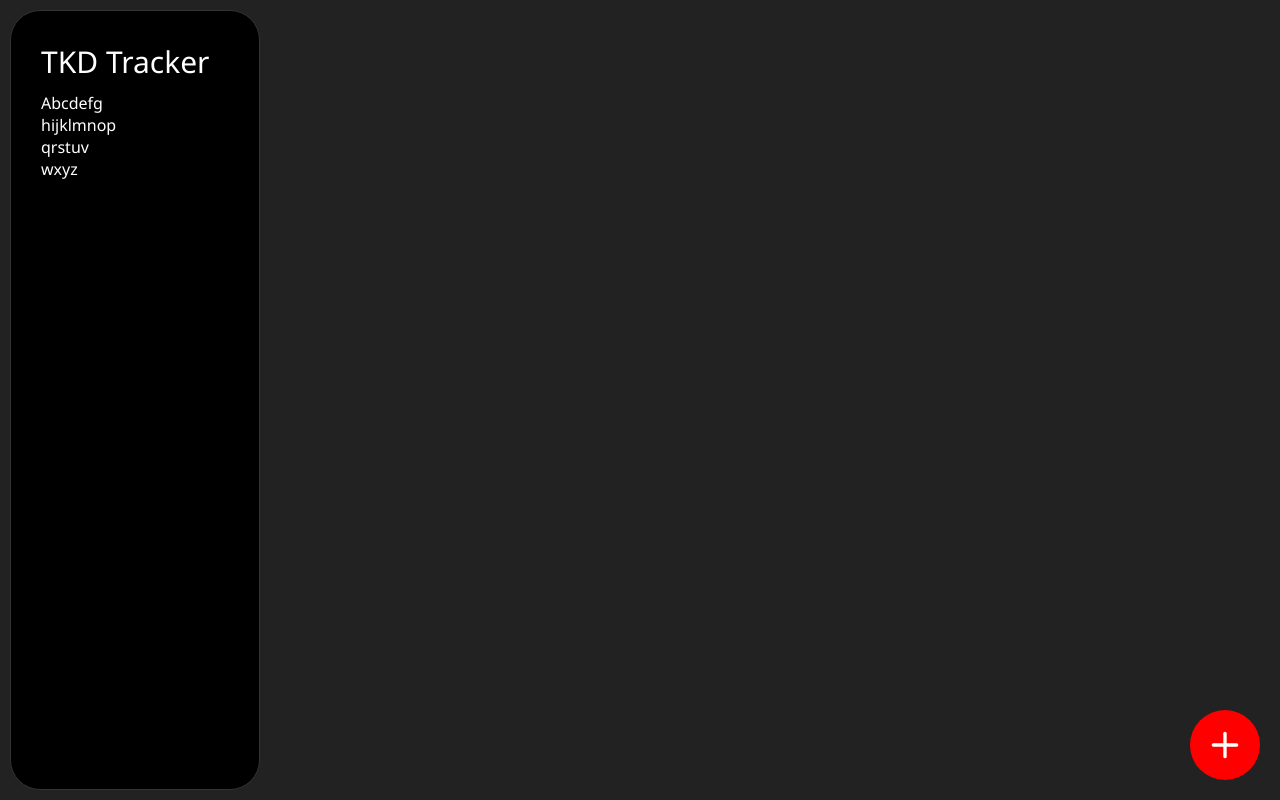
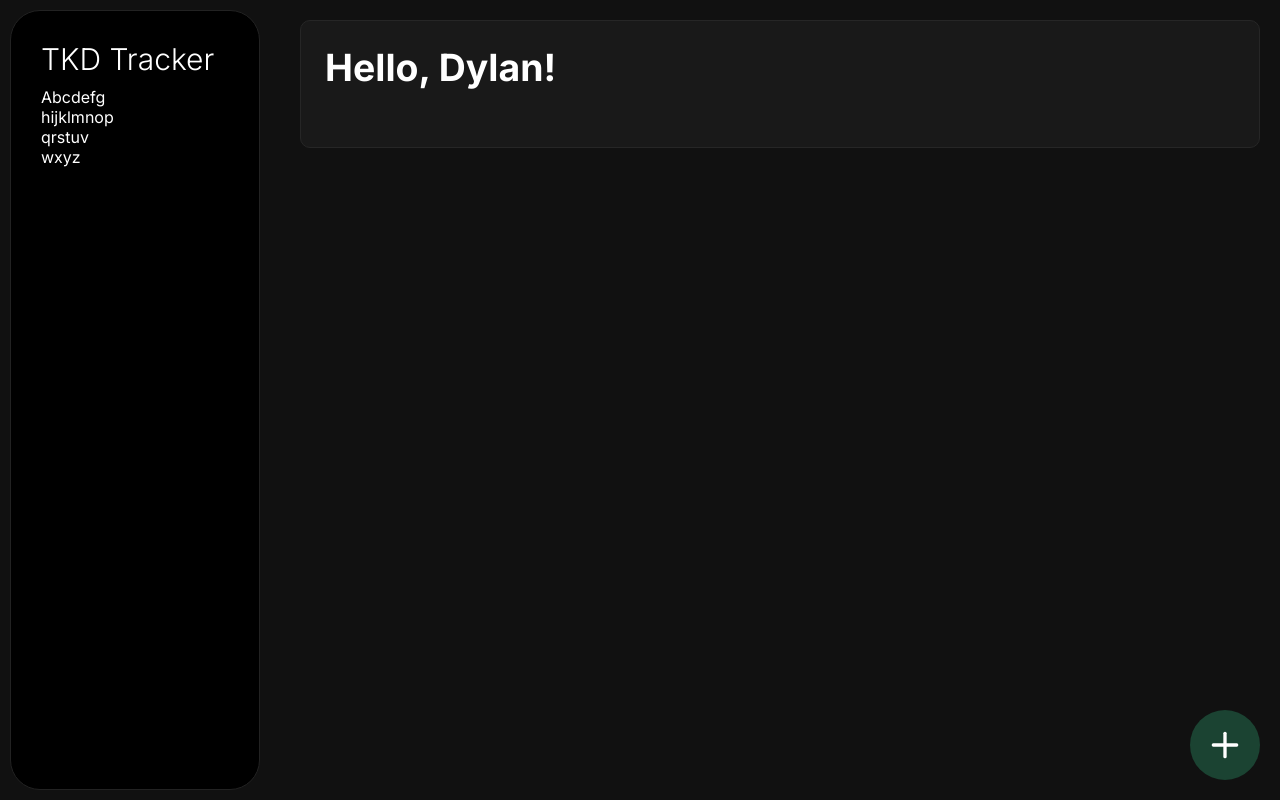
Before and after one commit to dylanmccune/tkd_tracker, a plain HTML site: page index.html in a window 1280 px wide. Drawn offline with nearby package versions, Linux system fonts and the light colour scheme.

Commit message:
update styling and work on dashboard a little bit

```diff
--- a/index.html
+++ b/index.html
@@ -7,6 +7,9 @@
     <title>TKD Tracker</title>
     <link rel="stylesheet" href="style.css">
     <script src="https://unpkg.com/lucide@latest"></script>
+    <link rel="preconnect" href="https://fonts.googleapis.com">
+    <link rel="preconnect" href="https://fonts.gstatic.com" crossorigin>
+    <link href="https://fonts.googleapis.com/css2?family=Inter:wght@300;400;500;700&display=swap" rel="stylesheet">
 </head>
 
 <body>
@@ -22,6 +25,9 @@
         </ul>
     </nav>
     <main>
+        <article class="card card-greeting">
+            <h3>Hello, Dylan!</h3>
+        </article>
     </main>
     <a href="#" class="new-button" title="Log new entry">
         <!-- Button to log a new practice journal entry or smth -->
--- a/style.css
+++ b/style.css
@@ -1,17 +1,22 @@
 :root {
     --nav-size: 250px;
+    --color-body: #111111;
+    --color-sidebar: #000;
+    --color-accent: #1b4332;
+    --color-accent-hover: #2d6a4f;
+    --card-radius: 10px;
 }
 
 * {
     margin: 0;
     padding: 0;
     box-sizing: border-box;
-    font-family: 'Segoe UI', Tahoma, Geneva, Verdana, sans-serif;
+    font-family: Inter, sans-serif;
 }
 
 body {
-    display: flex;
-    background: #222222;
+    display: block;
+    background: var(--color-body);
     color: #fff;
 }
 
@@ -19,10 +24,10 @@ body {
     width: var(--nav-size);
     position: fixed;
     padding: 30px;
-    background: #000;
+    background: var(--color-sidebar);
     inset: 10px;
     border-radius: 30px;
-    border: 1px solid #333;
+    border: 1px solid #222;
 }
 
 .nav-header {
@@ -36,14 +41,25 @@ body {
 }
 
 main {
-    margin-left: calc(var(--nav-size) + 10px);
+    margin-left: calc(var(--nav-size) + 30px);
+    padding: 20px;
+    display: grid;
+}
+
+.card {
+    background: #191919;
+    height: 128px;
+    border-radius: var(--card-radius);
+    padding: 24px;
+    font-size: 32px;
+    border: 1px solid #262626;
 }
 
 .new-button {
     --button-offset: 20px;
     --button-size: 70px;
     position: fixed;
-    background: red;
+    background: var(--color-accent);
     width: var(--button-size);
     height: var(--button-size);
     display: flex;
@@ -53,14 +69,21 @@ main {
     right: var(--button-offset);
     border-radius: 100%;
     color: white;
-    text-decoration: none;
+    transition: linear .05s;
+}
+
+.new-button:hover {
+    background: var(--color-accent-hover);
+    transform: scale(1.05);
 }
 
 .new-button svg {
     width: 40px;
     height: 40px;
+    transition: linear .05s;
+
 }
 
-.nav-container {
-    /* padding: 10px; */
+.new-button:hover svg {
+    transform: scale(1.05);
 }
```
